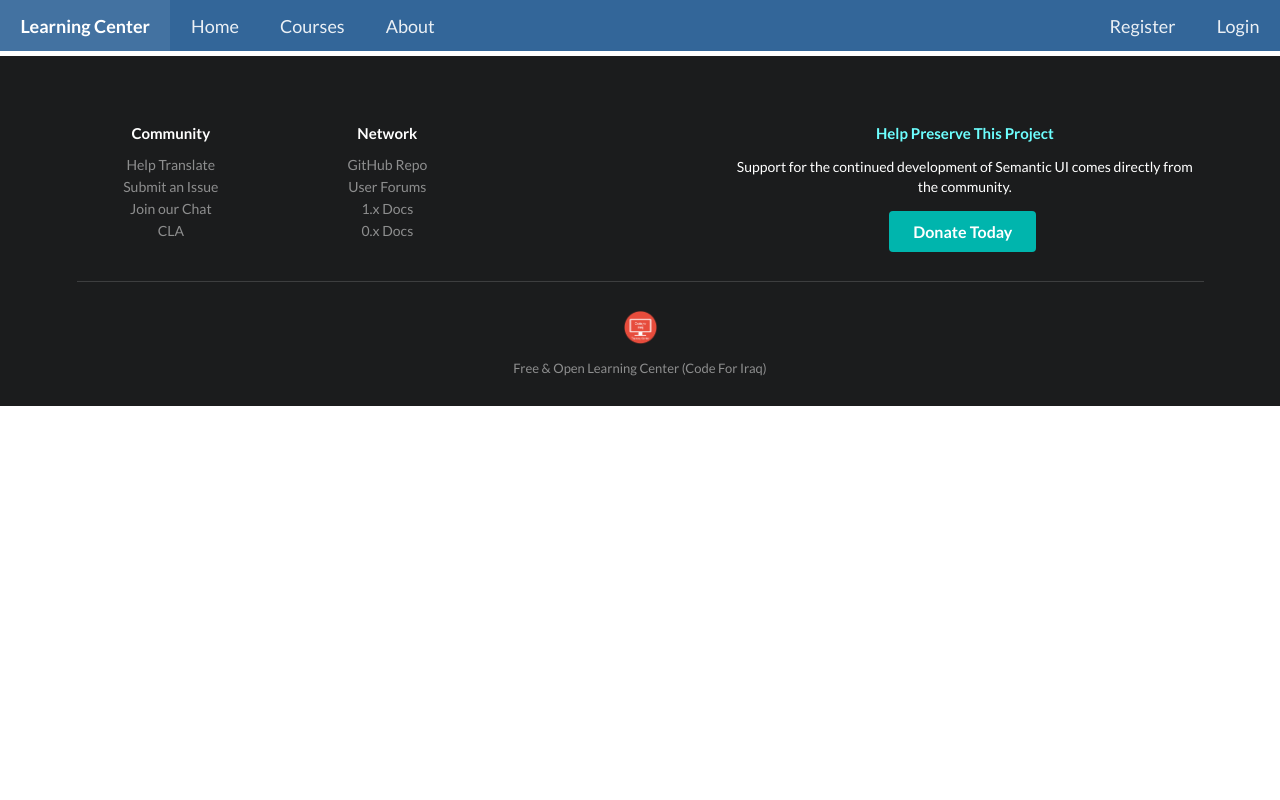
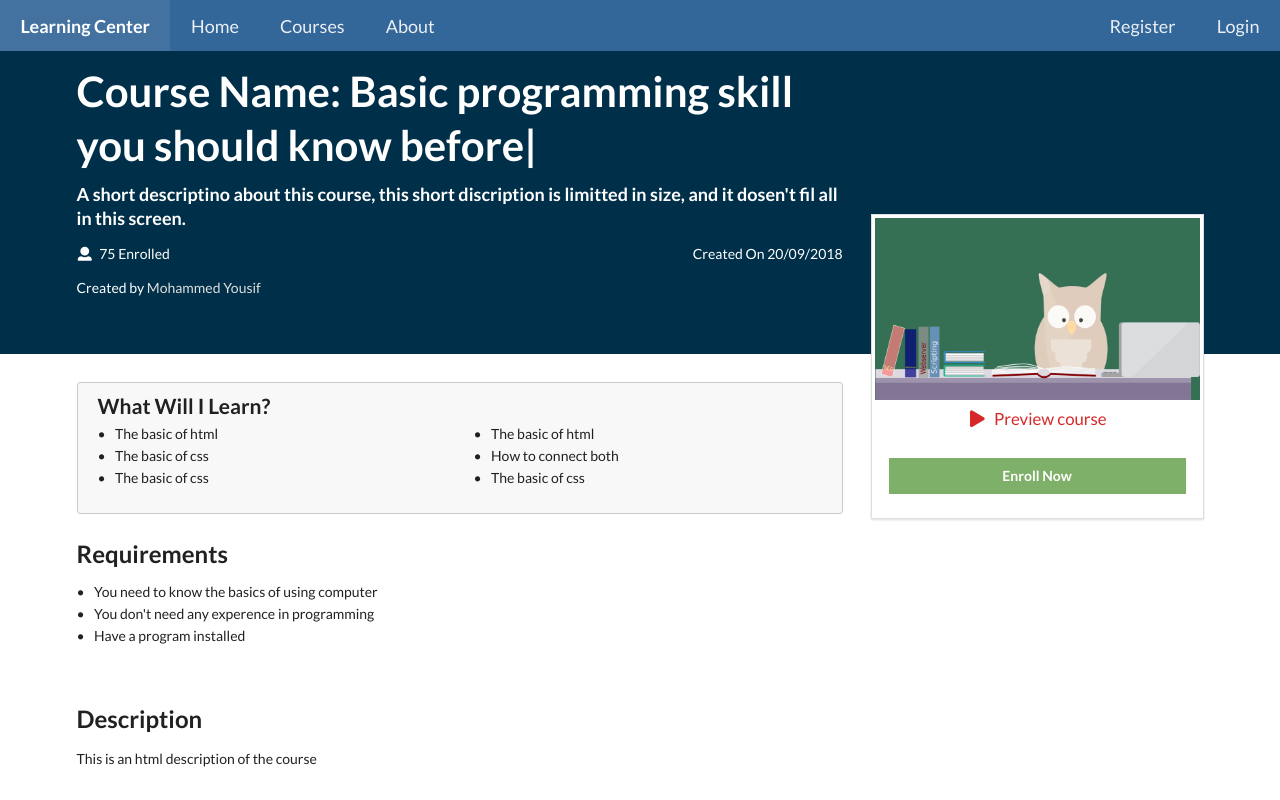
Before and after one commit to MohammedShwani/Learning-Center, an Angular app in the folder learningCenterfrontend/: page /courses/learn_cpp in a window 1280 px wide. Before the commit this address led to /. Shown: the top 800 px of the page. Built offline with nearby package versions, Linux system fonts and the light colour scheme.

Commit message:
Copied course info page

```diff
--- /dev/null
+++ b/learningCenterfrontend/src/app/course-info/course-info.component.css
@@ -0,0 +1,100 @@
+.course-intro {
+    margin-top: -10em !important;
+    padding: 3px !important;
+}
+
+.course-intro .preview-container {
+    display: inline-block;
+    padding: 0.5em 1em !important;
+    color: #d62828;
+    font-size: 1.2em;
+    text-align: center;
+    width: 100%;
+    bottom: 0;
+}
+.course-intro .preview-container:hover {
+    color: #be2121;
+}
+
+.background-nav {
+    background-color: #003049 !important;/*#ece4b7; #d36135;*/
+    padding-top: 5em;
+    padding-bottom: 4em;
+}
+
+.footer.segment {
+    margin-top: 10em !important;
+}
+
+.background-nav .item .header.title {
+    font-size: 3em;
+}
+
+.background-nav .inverted {
+    color: #FFF;
+}
+
+.background-nav .inverted a {
+    color: #dfdfdf;
+}
+.background-nav .inverted a:hover {
+    color: #FFF;
+}
+
+.background-nav .segment {
+    margin-top: 5em !important;
+}
+
+.button-container {
+    padding: 1.5em 1em;
+}
+.button-container .button {
+    margin: 0 !important;
+}
+
+.description-header {
+    margin-top: 2.5em !important;
+}
+
+.you-learn-container {
+    margin-top: 2em !important;
+}
+.you-learn-container .header {
+    margin-bottom: 0.5em !important;
+    font-size: 1.5em !important;
+}
+
+.preview-modal .content {
+    line-height: 0 !important;
+}
+.preview-modal iframe {
+    border: 0;
+    width: 100%;
+    min-height: 400px;
+}
+
+/* Mobile */
+@media only screen and (max-width: 767px) {
+    .background-nav .item .header.title {
+        font-size: 2em;
+    }
+    .background-nav .segment {
+        margin-top: 0 !important;
+    }
+    .course-intro {
+        margin-top: -4em !important;
+    }
+    .you-learn-container {
+        margin-top: 1em !important;
+    }
+}
+
+/* Tablet / iPad Portrait */
+@media only screen and (min-width: 768px) and (max-width: 991px) {
+    .background-nav .item .header.title {
+        font-size: 2.5em;
+    }
+    .course-intro {
+        margin-top: -8em !important;
+    }
+}
--- /dev/null
+++ b/learningCenterfrontend/src/app/course-info/course-info.component.html
@@ -0,0 +1,104 @@
+<div class="ui main aligned" id="app">
+
+  <div class="background-nav">
+    <div class="ui container">
+      <div class="ui grid stackable">
+        <div class="eleven wide column">
+          <div class="ui items">
+            <div class="item">
+              <h1 class="ui inverted header title">Course Name: Basic programming skill you should know before|</h1>
+            </div>
+            <div class="item">
+              <h3 class="ui inverted header">A short descriptino about this course, this short discription is limitted in size, and it dosen't fil all in
+                this screen.</h3>
+            </div>
+            <div class="item">
+              <div class="content">
+                <span class="left floated inverted">
+                  <i class="user icon"></i>
+                  75 Enrolled
+                </span>
+                <span class="right floated inverted">
+                  <i class="calander icon"></i>
+                  Created On 20/09/2018
+                </span>
+              </div>
+            </div>
+            <div class="item">
+              <p class="ui inverted centered">
+                Created by
+                <a href="">Mohammed Yousif</a>
+              </p>
+            </div>
+          </div>
+        </div>
+      </div>
+    </div>
+
+  </div>
+
+
+  <div class="ui container">
+    <div class="ui grid stackable" dir="rtl">
+      <div class="five wide column">
+        <div class="ui segment no-radius course-intro">
+          <img class="ui fluid image" src="assets/img/test.jpg">
+          <a href="javascript:void(0)" class="preview-container" onclick="openPreviewModal()">
+            Preview course
+            <i class="play icon"></i>
+          </a>
+          <div class="button-container">
+            <a class="ui c-green button fluid no-radius" href="Pages::pub(Pages::$courses .'/'. @courseUrl . Pages::$lessonsView) }}">Enroll Now</a>
+          </div>
+
+        </div>
+      </div>
+      <div class="eleven wide column" dir="auto">
+        <div class="ui message you-learn-container">
+          <div class="header">
+            What Will I Learn?
+          </div>
+          <div class="ui grid two column stackable">
+            <div class="column">
+              <ul class="ui list eight wide ">
+                <li>The basic of html</li>
+                <li>The basic of css</li>
+                <li>The basic of css</li>
+              </ul>
+            </div>
+            <div class="column">
+              <ul class="ui list eight wide column">
+                <li>The basic of html</li>
+                <li>How to connect both</li>
+                <li>The basic of css</li>
+              </ul>
+            </div>
+          </div>
+        </div>
+
+        <h2 class="ui header">Requirements</h2>
+        <ul class="ui list eight wide ">
+          <li>You need to know the basics of using computer</li>
+          <li>You don't need any experence in programming</li>
+          <li>Have a program installed</li>
+        </ul>
+
+        <h2 class="ui header description-header">Description</h2>
+        <p>This is an html description of the course</p>
+
+      </div>
+    </div>
+  </div>
+
+</div>
+
+
+<div class="ui standard modal scrolling transition preview-modal">
+  <div class="header">
+    Course Preview
+  </div>
+  <div class="content" style="padding: 0 !important;">
+    <iframe id="player" type="text/html" width="640" height="390" src="https://www.youtube.com/embed/4SKECXdzdeA?enablejsapi=1&showinfo=0&controls=0&rel=0&autoplay=1"
+      frameborder="0"></iframe>
+  </div>
+</div>
--- /dev/null
+++ b/learningCenterfrontend/src/app/course-info/course-info.component.ts
@@ -0,0 +1,15 @@
+import { Component, OnInit } from '@angular/core';
+
+@Component({
+  selector: 'app-course-info',
+  templateUrl: './course-info.component.html',
+  styleUrls: ['./course-info.component.css']
+})
+export class CourseInfoComponent implements OnInit {
+
+  constructor() { }
+
+  ngOnInit() {
+  }
+
+}
--- a/learningCenterfrontend/src/app/courses/courses.component.html
+++ b/learningCenterfrontend/src/app/courses/courses.component.html
@@ -30,7 +30,7 @@
       <div class="column twelve wide">
 
           <div class="ui link cards three stackable column">
-              <a class="card column" href="/courses/learn_cpp">
+              <a class="card column" routerLink="/courses/learn_cpp">
                   <div class="image">
                       <img src="assets/img/test.jpg">
                   </div>
```
Also changed, not shown: learningCenterfrontend/src/app/app.module.ts (+5 -2 lines), 1 other file (tests, documents, lock files or other folders).
